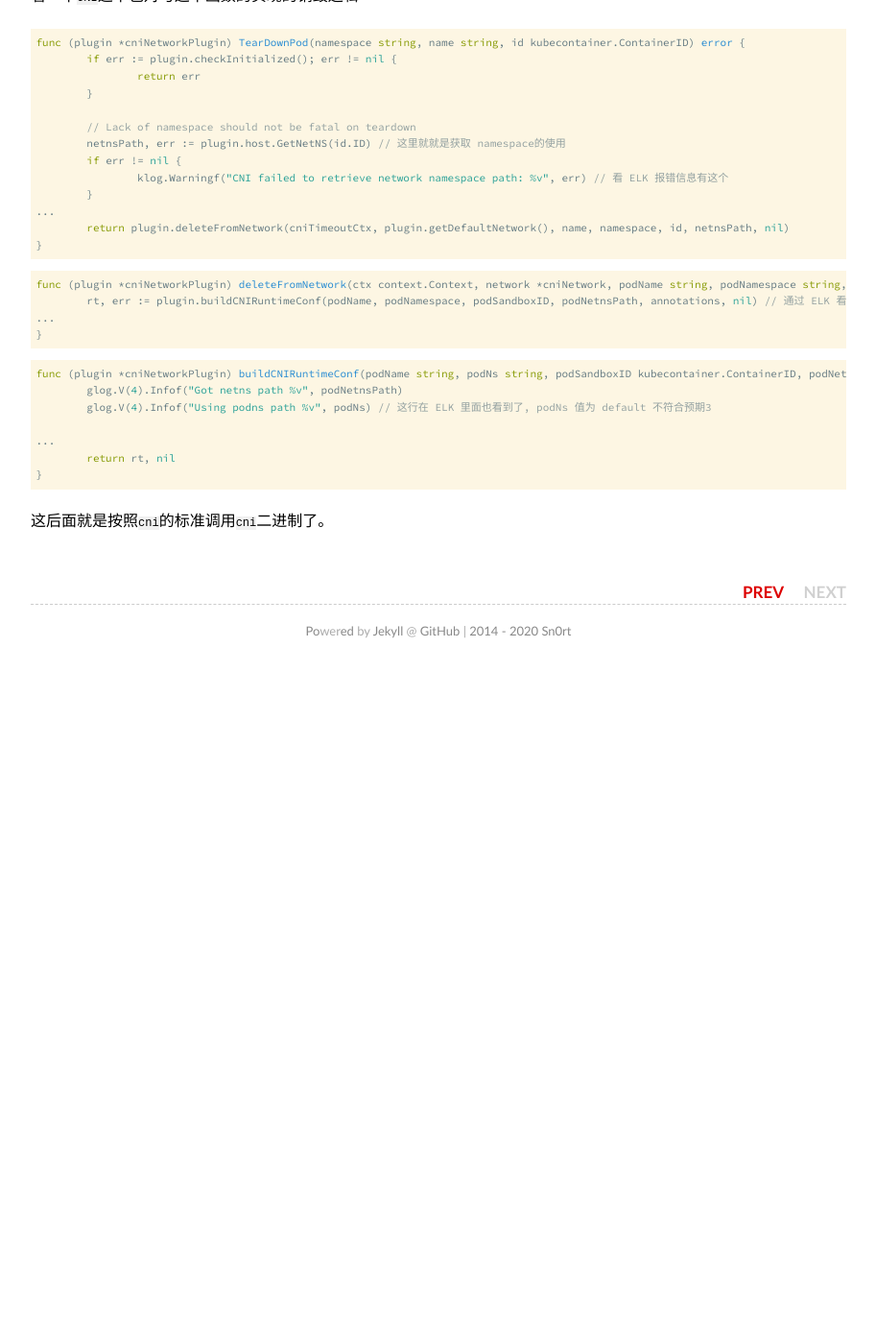
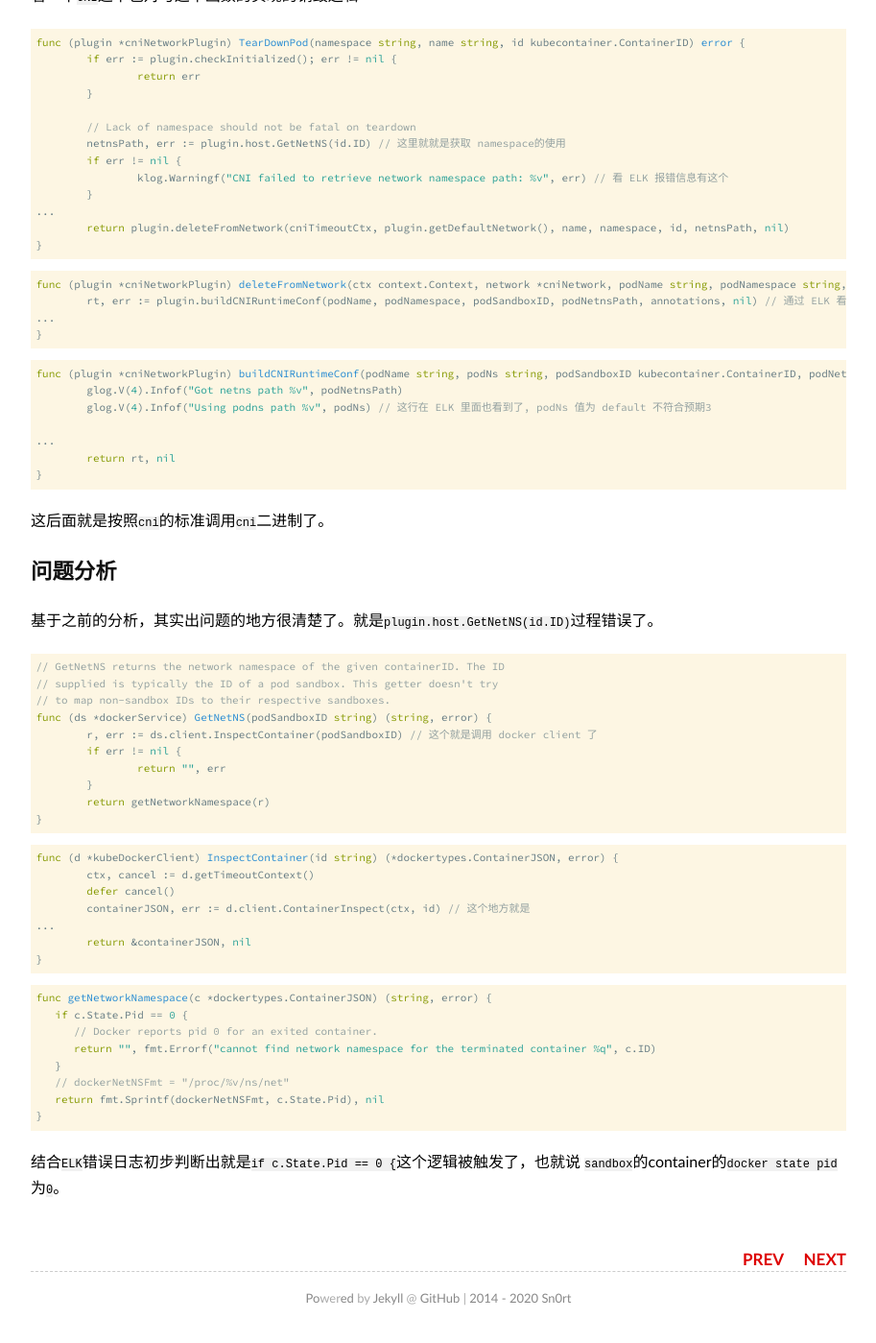
Before and after one commit to Sn0rt/Sn0rt.github.io, a Jekyll site: the page built from _posts/2020-06-03-how-kubelet-to-use-cni.md, in a window 1280 px wide and 1400 px high, scrolled down 6686 px. Shown: the whole window at 96% size, without its empty margins (183-1096 px from the left). Built offline with Jekyll 4.4.1, drawn with Linux system fonts in a browser that asks for light colours; some web fonts are replaced; comment, search, counter and statistics services are not loaded; before the commit the page ends 7391 px from its top, so only the background shows below that.

````diff
--- a/_posts/2020-06-03-how-kubelet-to-use-cni.md
+++ b/_posts/2020-06-03-how-kubelet-to-use-cni.md
@@ -361,3 +361,43 @@ func (plugin *cniNetworkPlugin) buildCNIRuntimeConf(podName string, podNs string
 ```
 
 这后面就是按照`cni`的标准调用`cni`二进制了。
+
+## 问题分析
+
+基于之前的分析，其实出问题的地方很清楚了。就是`plugin.host.GetNetNS(id.ID)`过程错误了。
+
+```go
+// GetNetNS returns the network namespace of the given containerID. The ID
+// supplied is typically the ID of a pod sandbox. This getter doesn't try
+// to map non-sandbox IDs to their respective sandboxes.
+func (ds *dockerService) GetNetNS(podSandboxID string) (string, error) {
+	r, err := ds.client.InspectContainer(podSandboxID) // 这个就是调用 docker client 了
+	if err != nil {
+		return "", err
+	}
+	return getNetworkNamespace(r)
+}
+```
+
+```go
+func (d *kubeDockerClient) InspectContainer(id string) (*dockertypes.ContainerJSON, error) {
+	ctx, cancel := d.getTimeoutContext()
+	defer cancel()
+	containerJSON, err := d.client.ContainerInspect(ctx, id) // 这个地方就是
+...
+	return &containerJSON, nil
+}
+```
+
+```go
+func getNetworkNamespace(c *dockertypes.ContainerJSON) (string, error) {
+   if c.State.Pid == 0 {
+      // Docker reports pid 0 for an exited container.
+      return "", fmt.Errorf("cannot find network namespace for the terminated container %q", c.ID)
+   }
+   // dockerNetNSFmt = "/proc/%v/ns/net"
+   return fmt.Sprintf(dockerNetNSFmt, c.State.Pid), nil
+}
+```
+
+结合`ELK`错误日志初步判断出就是`if c.State.Pid == 0 {`这个逻辑被触发了，也就说 `sandbox`的container的`docker state pid`为`0`。
````
Also changed, not shown: _posts/2020-08-10-aws-nlb-full-nat.md (added, +88 -0 lines), media/pic/client-tcp-rest.jpg (added), media/pic/nlb-loadbalancer-rest-count.jpg (added), media/pic/raft-node-state.png (added), media/pic/tcp-rest-aws-case.jpg (added), 3 other files.
